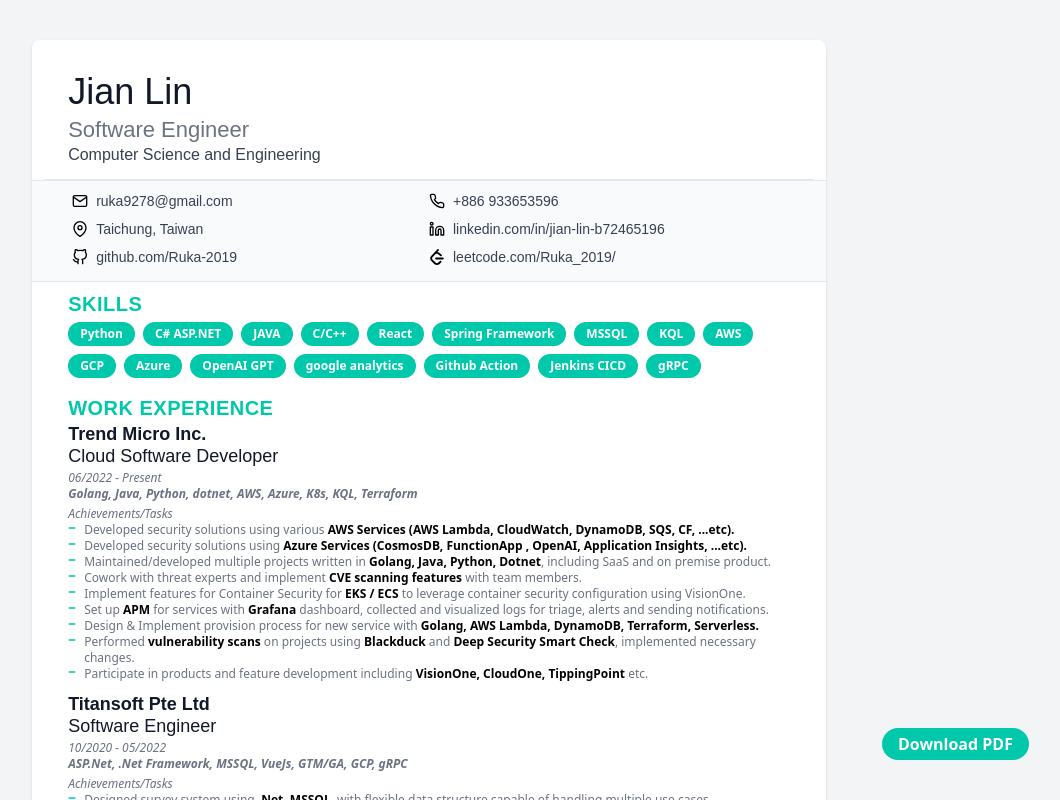
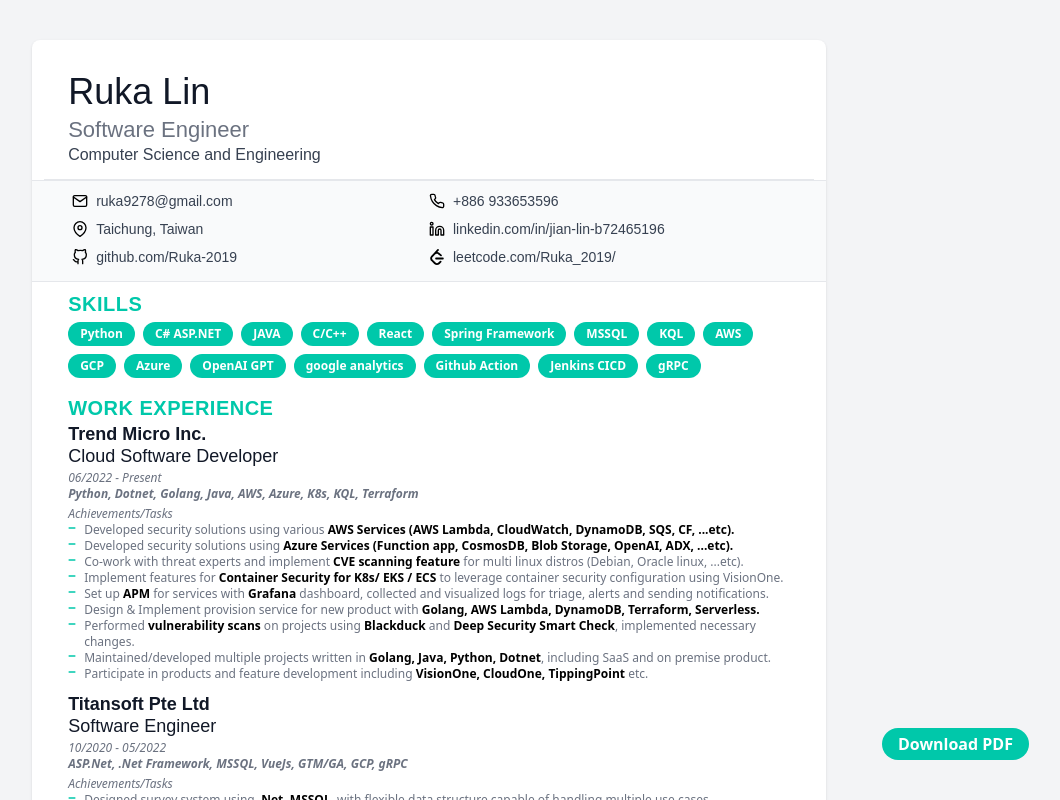
Before and after one commit to Ruka-2019/Ruka-Resume-maker, a React (Create React App) app: page / in a window 1280 px wide. Shown: the top 800 px of the page, without its empty margins (211-1271 px from the left). Built offline with nearby package versions, Linux system fonts and the light colour scheme.

Commit message:
update content

```diff
--- a/src/pages/Resume.tsx
+++ b/src/pages/Resume.tsx
@@ -44,16 +44,16 @@
             comTitle: "Trend Micro Inc.",
             jobTitle: "Cloud Software Developer",
             dateRange: ["06/2022", "Present"],
-            skills: ["Golang", "Java", "Python", "dotnet", "AWS", "Azure", "K8s", "KQL", "Terraform"],
+            skills: ["Python", "Dotnet", "Golang", "Java", "AWS", "Azure", "K8s", "KQL", "Terraform"],
             tasks: [
                 "Developed security solutions using various `AWS Services (AWS Lambda, CloudWatch, DynamoDB, SQS, CF, ...etc).`",
-                "Developed security solutions using `Azure Services (CosmosDB, FunctionApp , OpenAI, Application Insights, ...etc).`",
+                "Developed security solutions using `Azure Services (Function app, CosmosDB, Blob Storage, OpenAI, ADX, ...etc).`",
+                "Co-work with threat experts and implement `CVE scanning feature` for multi linux distros (Debian, Oracle linux, ...etc).",
+                "Implement features for `Container Security for K8s/ EKS / ECS` to leverage container security configuration using VisionOne.",
+                "Set up `APM` for services with `Grafana` dashboard, collected and visualized logs for triage, alerts and sending notifications.",
+                "Design & Implement provision service for new product with `Golang, AWS Lambda, DynamoDB, Terraform, Serverless.`",
+                "Performed `vulnerability scans` on projects using `Blackduck` and `Deep Security Smart Check`, implemented necessary changes.",
                 "Maintained/developed multiple projects written in `Golang, Java, Python, Dotnet`, including SaaS and on premise product.",
-                "Cowork with threat experts and implement `CVE scanning features` with team members.",
-                "Implement features for Container Security for `EKS / ECS` to leverage container security configuration using VisionOne.",
-                "Set up `APM` for services with `Grafana` dashboard, collected and visualized logs for triage, alerts and sending notifications.",
-                "Design & Implement provision process for new service with `Golang, AWS Lambda, DynamoDB, Terraform, Serverless.`",
-                "Performed `vulnerability scans` on projects using `Blackduck` and `Deep Security Smart Check`, implemented necessary changes.",
                 "Participate in products and feature development including `VisionOne, CloudOne, TippingPoint` etc."
             ]
         },
@@ -69,7 +69,7 @@
                 "Built `API Gateway` with pure `.Net` for `traffic management, authorization` and `RBAC` for API services.",
                 "Introduced full coverage of `Google Tag Manager & Analyzed` into product, increased analyzable data collection by 150%",
                 "Designed `distribute system` from monolithic backend with `Kubernetes`, reduced downtime and increase maintainability.",
-                "Designed and implemented a scalable `RESTful API`, written Unit tests and set up `Ci/CD` with `Gitlab/Jenkins.`",
+                "Designed and implemented a scalable `RESTful API`, written Unit tests and set up `CI/CD` with `Gitlab/Jenkins.`",
                 "Worked collaboratively with teammates and stakeholders with teammates/stakeholders with `Scrum` and `Agile Model.`",
                 "Leading projects for other junior developers and conducted code reviews."
             ]
@@ -108,7 +108,7 @@
                  style={{width: '210mm', height: '297mm'}}>
             <div ref={resumeRef}>
                 <div className="mt-3 mx-3 px-4 py-5 sm:px-6 border-b border-gray-200">
-                    <h3 className="text-4xl text-gray-900 font-ubuntu">Jian Lin</h3>
+                    <h3 className="text-4xl text-gray-900 font-ubuntu">Ruka Lin</h3>
                     <p className="mt-3 mb-4 max-w-2xl text-1.5xl text-gray-500 font-ubuntu">Software Engineer</p>
                     <p className="text-gray-700 text-1xl font-ubuntu">Computer Science and Engineering</p>
                 </div>
```
